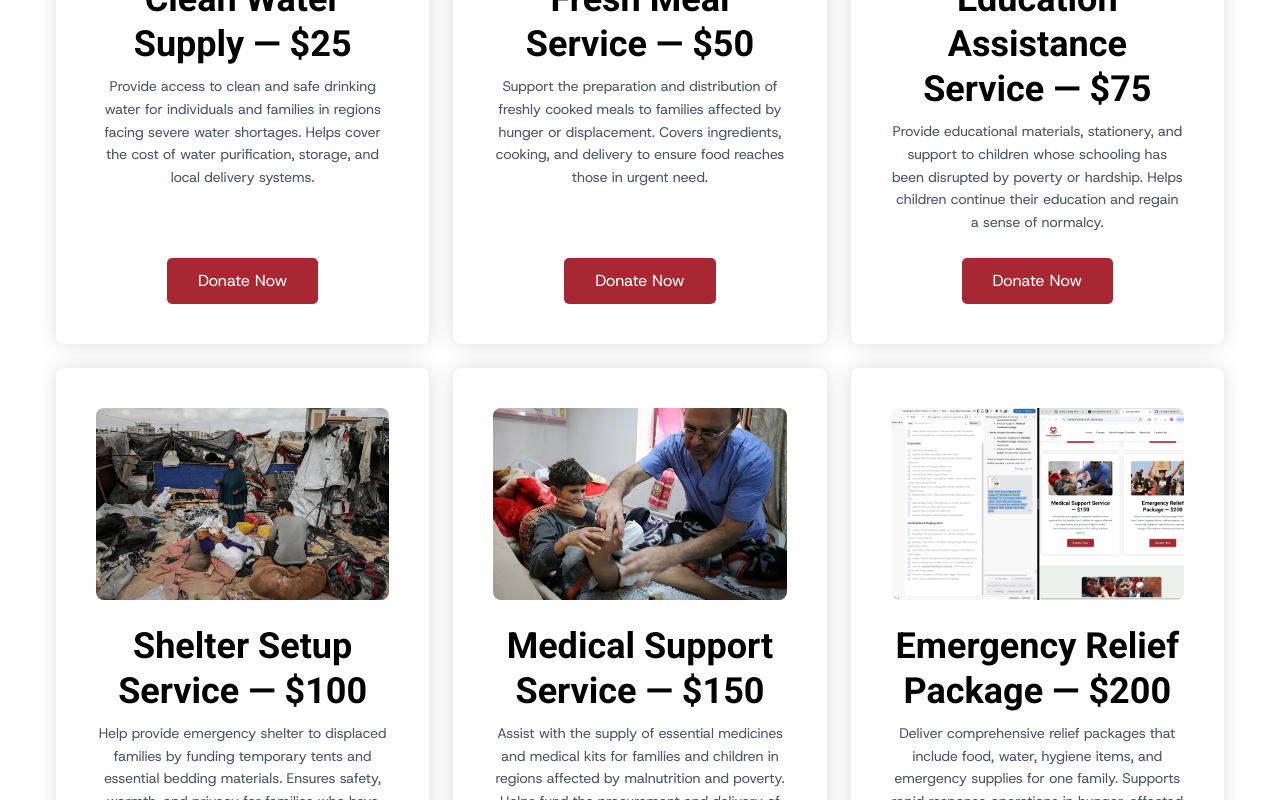
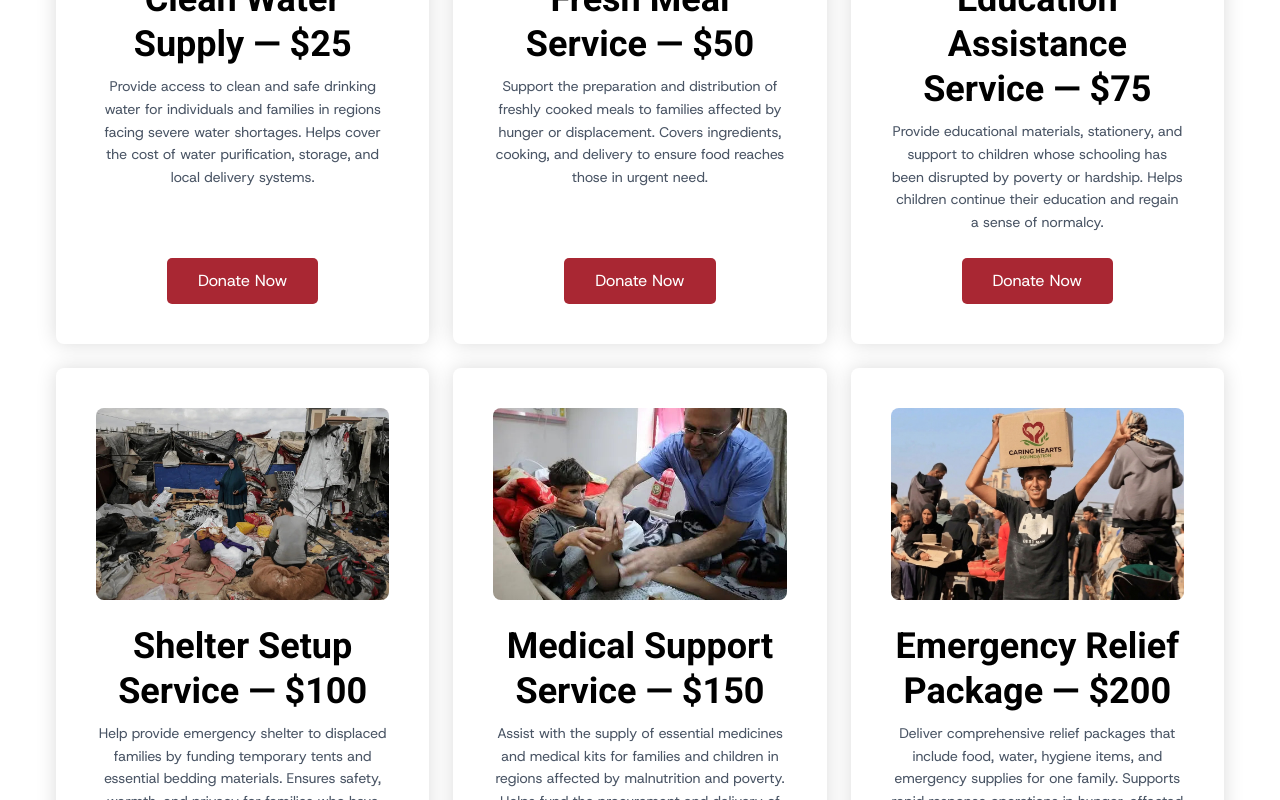
Before and after one commit to support897/Caring-Hearts, a Next.js app: page / in a window 1280 px wide. Shown: the part 2442-3242 px from the top of the page. Built offline with nearby package versions, Linux system fonts and the light colour scheme.

Commit message:
Fix: final update for Emergency Relief image (JPG version)

```diff
--- a/src/data/donation-services.ts
+++ b/src/data/donation-services.ts
@@ -73,13 +73,13 @@ export const donationServices: DonationService[] = [
   {
     name: 'Emergency Relief Package',
     price: 200,
-    image: '/img/caring/emergency-relief-box.png',
-    imageWebp: '/img/caring/emergency-relief-box.png',
+    image: '/img/caring/emergency-relief-box.jpg',
+    imageWebp: '/img/caring/emergency-relief-box.jpg',
     description:
       'Deliver comprehensive relief packages that include food, water, hygiene items, and emergency supplies for one family. Supports rapid response operations in hunger-affected and disaster stricken areas.',
     worldHungerDescription:
       'Deliver comprehensive relief packages that include food, water, hygiene items, and emergency supplies for one family in crisis-hit regions. Supports rapid response operations in famine-hit or disaster affected areas.',
-    worldHungerImage: '/img/caring/emergency-relief-box.png',
+    worldHungerImage: '/img/caring/emergency-relief-box.jpg',
     stripeCampaign: 'stripe2',
   },
 ]
```
Also changed, not shown: public/img/caring/emergency-relief-box.jpg (added), public/img/caring/emergency-relief-box.png (deleted).
